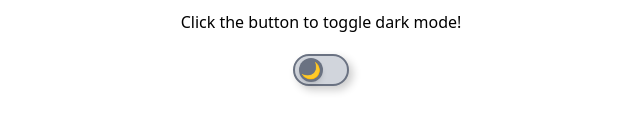
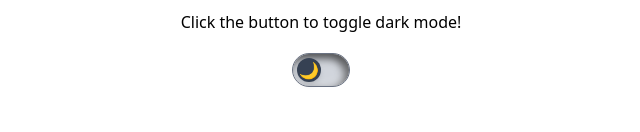
Before and after one commit to Lucio-Morales/my-web, a React (Vite) app: page / in a window 1280 px wide. Shown: the part 376-508 px from the top of the page, without its empty margins (319-959 px from the left). Built offline with nearby package versions, Linux system fonts and the light colour scheme.

Commit message:
add toggle styles

```diff
--- a/src/components/DarkModeToggler.tsx
+++ b/src/components/DarkModeToggler.tsx
@@ -4,16 +4,22 @@ import { motion } from 'framer-motion';
 const DarkModeToggler = () => {
   const { darkMode, setDarkMode } = useDarkMode();
 
+  const shadowClass = darkMode
+    ? 'shadow-[inset_-4px_-4px_8px_rgba(0,0,0,0.2),inset_4px_4px_8px_rgba(0,0,0,0.7)]'
+    : 'shadow-[inset_-4px_-4px_8px_rgba(255,255,255,0.2),inset_-4px_4px_8px_rgba(0,0,0,0.7)]';
+
+  const outlineClass = darkMode ? 'outline outline-1 outline-gray-800' : 'outline outline-1 outline-gray-500';
+
   return (
-    <button
+    <motion.button
       onClick={() => setDarkMode(!darkMode)}
       aria-label="Toggle Dark Mode"
-      className="cursor-pointer w-14 h-8 flex items-center rounded-full p-1 transition-colors duration-300
-             bg-gray-300 dark:bg-gray-600 border-2 border-gray-500 dark:border-gray-300
-             shadow-[4px_4px_8px_rgba(0,0,0,0.2)] dark:shadow-[4px_4px_8px_rgba(0,0,0,0.4)]"
+      className={`cursor-pointer w-14 h-8 flex items-center rounded-full p-1 transition-all duration-300
+        bg-gray-300 dark:bg-gray-700 box-border
+        ${shadowClass} ${outlineClass}`}
     >
       <motion.div
-        className="w-6 h-6 bg-gray-500 dark:bg-gray-300 rounded-full shadow-md flex items-center justify-center"
+        className="w-6 h-6 bg-gray-700 dark:bg-gray-300 rounded-full shadow-md flex items-center justify-center"
         layout
         transition={{ type: 'spring', stiffness: 500, damping: 30 }}
         animate={{
@@ -22,7 +28,7 @@ const DarkModeToggler = () => {
       >
         {darkMode ? '🌞' : '🌙'}
       </motion.div>
-    </button>
+    </motion.button>
   );
 };
 
```
